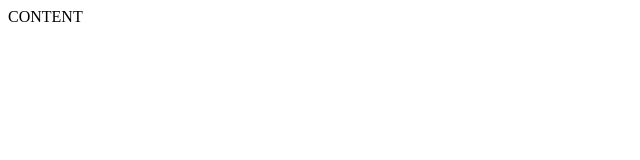
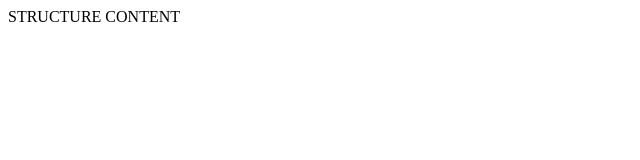
Before and after one commit to bozenakr/4-coming-soon, a website: page index.html in a window 1280 px wide. Shown: the whole page, without its empty margins (0-640 px from the left). Drawn offline with Linux system fonts and the light colour scheme.

Commit message:
demo commit

```diff
--- a/index.html
+++ b/index.html
@@ -7,6 +7,6 @@
     <title>Coming soon</title>
 </head>
 <body>
-    CONTENT
+   STRUCTURE CONTENT
 </body>
 </html>
```
